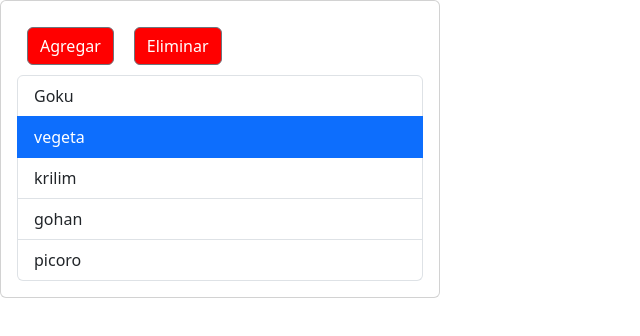
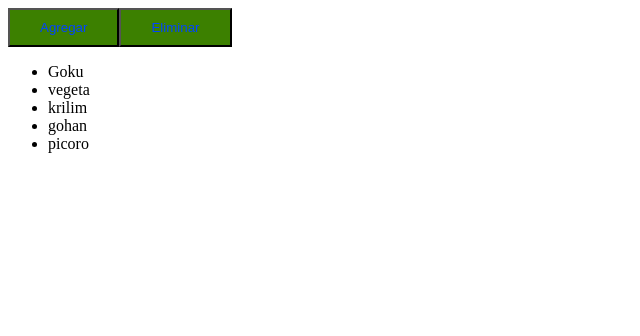
Before and after one commit to kennethdevpc/reactUpdates24, a React (Vite) app in the folder react-app/: page / in a window 1280 px wide. Shown: the top 336 px of the page, without its empty margins (0-640 px from the left). Built offline with nearby package versions, Linux system fonts and the light colour scheme.

Commit message:
dnado estilos

```diff
--- /dev/null
+++ b/react-app/src/components/Button/Button.module.css
@@ -0,0 +1,8 @@
+.button {
+  background-color: rgb(60, 128, 0);
+}
+
+.padded {
+  padding: 10px 30px;
+  color: rgb(0, 68, 255);
+}
--- a/react-app/src/components/Button.tsx
+++ b/react-app/src/components/Button/index.tsx
@@ -1,4 +1,5 @@
 import { ReactNode } from 'react';
+import styles from './Button.module.css';
 
 type Props = {
   isLoading?: boolean;
@@ -6,19 +7,21 @@ type Props = {
   children: ReactNode;
 };
 
-const styles = {
-  margin: '10px',
-  backgroundColor: 'red',
-};
+// const styles = {
+//   margin: '10px',
+//   backgroundColor: 'red',
+// };
 
 function Button({ isLoading, children, onClick }: Props) {
   return (
     <button
-      style={styles}
+      // style={styles}
       onClick={onClick}
       disabled={isLoading}
       type="button"
-      className={isLoading ? `btn btn-primary` : `btn btn-secondary`}
+      className={[styles.button, styles.padded].join(' ')}
+      // className={`${styles.button} ${styles.padded}`}
+      // className={isLoading ? `btn btn-primary` : `btn btn-secondary`}
     >
       {isLoading ? 'cargando...' : children}
     </button>
--- a/react-app/src/main.tsx
+++ b/react-app/src/main.tsx
@@ -2,7 +2,7 @@ import React from 'react';
 import ReactDOM from 'react-dom/client';
 import App from './App.tsx';
 import './index.css';
-import 'bootstrap/dist/css/bootstrap.min.css';
+// import 'bootstrap/dist/css/bootstrap.min.css';
 ReactDOM.createRoot(document.getElementById('root')!).render(
   <React.StrictMode>
     <App />
```
Also changed, not shown: 1 other file (tests, documents, lock files or other folders).
